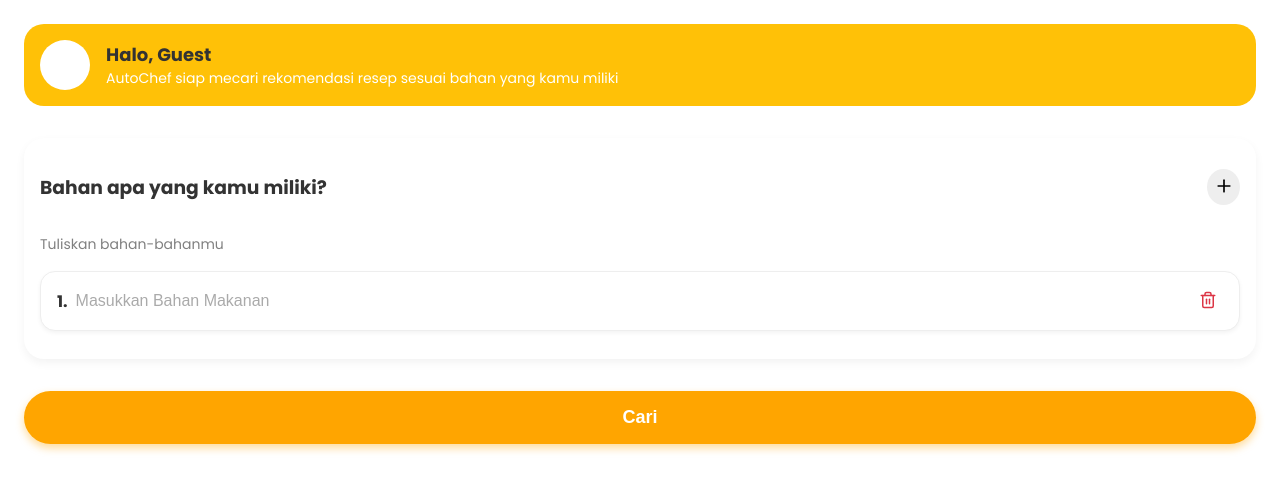
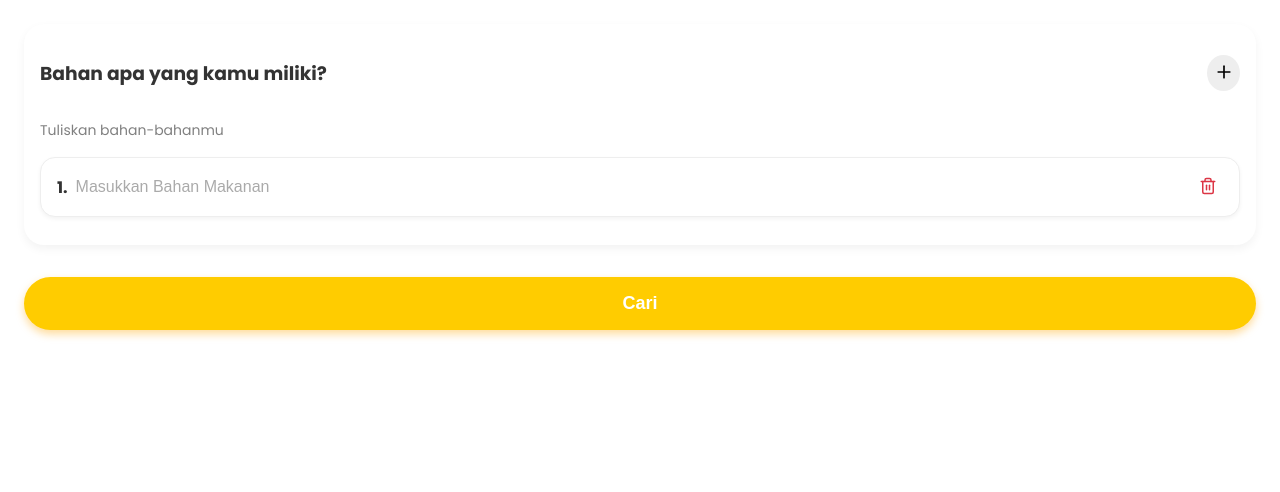
Before and after one commit to nafisaa11/web_AutoChef, a React (Create React App) app: page /input in a window 1280 px wide. Shown: the top 492 px of the page. Built offline with nearby package versions, Linux system fonts and the light colour scheme.

Commit message:
nambahin input

```diff
--- a/src/components/pages/InputBahan.css
+++ b/src/components/pages/InputBahan.css
@@ -3,34 +3,6 @@
   min-height: 100vh;
 }
 
-  .inputbahan-header {
-    display: flex;
-    align-items: center;
-    background-color: #ffc107;
-    border-radius: 20px;
-    padding: 1rem;
-    gap: 1rem;
-    margin-bottom: 2rem;
-  }
-
-  .inputbahan-avatar {
-    width: 50px;
-    height: 50px;
-    background-color: white;
-    border-radius: 50%;
-  }
-
-  .inputbahan-greeting {
-    margin: 0;
-    font-weight: bold;
-    font-size: 18px;
-  }
-
-  .inputbahan-subtext {
-    margin: 0;
-    font-size: 14px;
-    color: #fff;
-  }
 
 .inputbahan-card {
   background: white;
@@ -102,7 +74,7 @@
 
 .inputbahan-search-btn {
   width: 100%;
-    background: #ffa500;
+  background: #ffcc00;
   color: white;
   padding: 1rem;
   font-weight: bold;
@@ -115,5 +87,5 @@
 }
 
 .inputbahan-search-btn:hover {
-    background: #ff9800;
+  background: #ff6600;
 }
--- a/src/components/pages/InputBahan.jsx
+++ b/src/components/pages/InputBahan.jsx
@@ -28,16 +28,6 @@ const InputBahan = () => {
 
   return (
     <div className="inputbahan-container">
-      <div className="inputbahan-header">
-        <div className="inputbahan-avatar"></div>
-        <div>
-          <p className="inputbahan-greeting">Halo, Guest</p>
-          <p className="inputbahan-subtext">
-            AutoChef siap mecari rekomendasi resep sesuai bahan yang kamu miliki
-          </p>
-        </div>
-      </div>
-
       <div className="inputbahan-card">
         <div className="inputbahan-card-header">
           <h3>Bahan apa yang kamu miliki?</h3>
```
Lines whose indentation alone changed are shown as unchanged.
